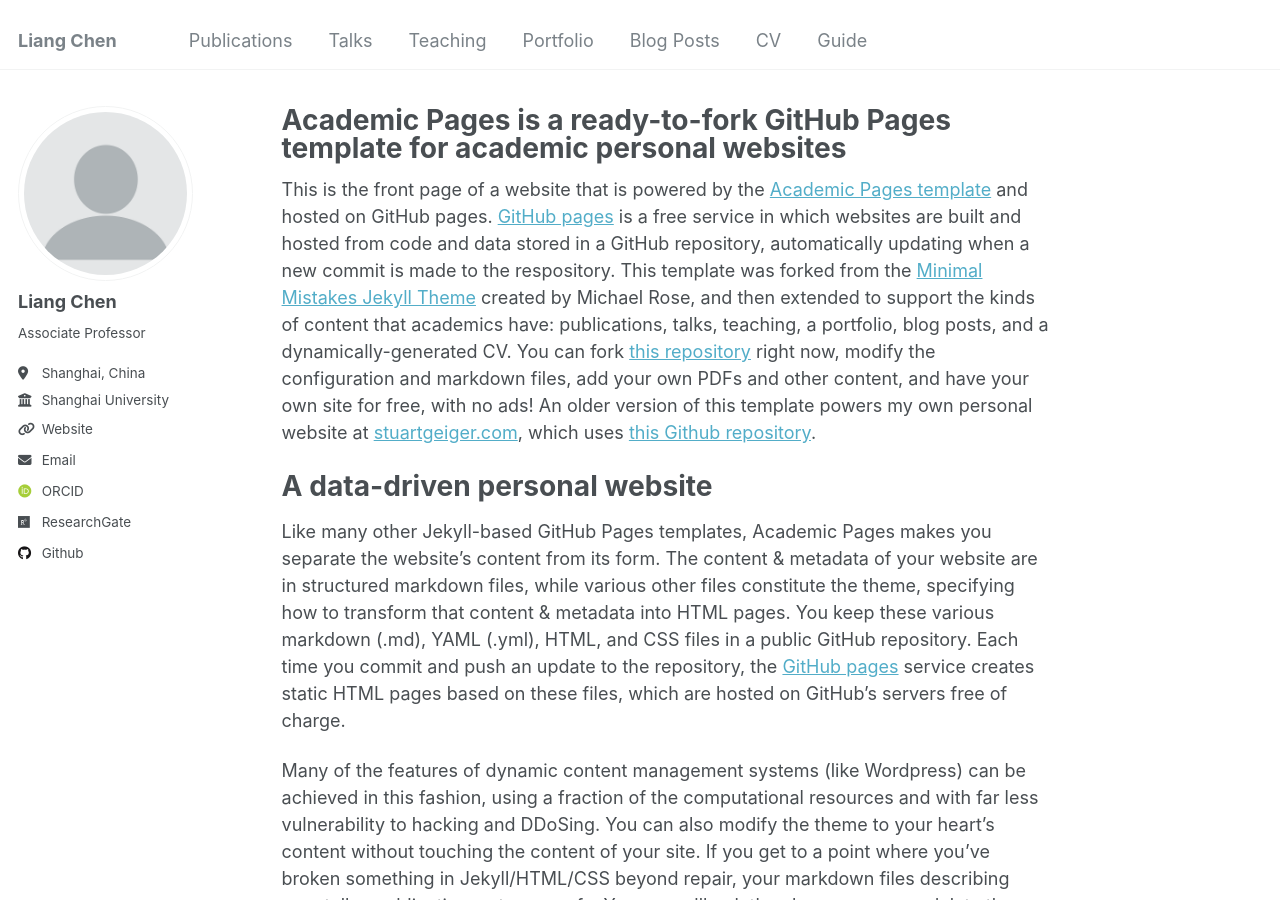
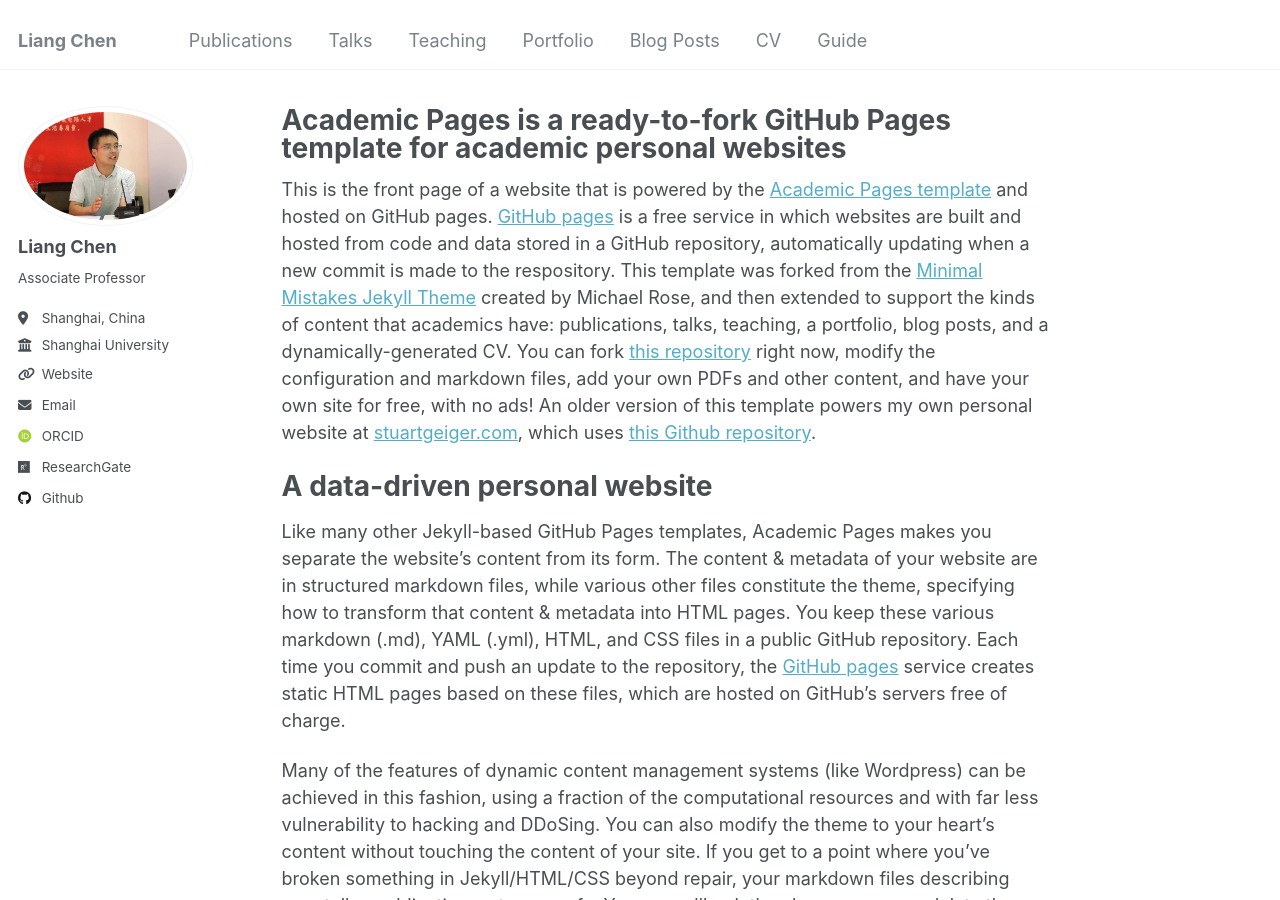
Before and after one commit to leonchenucr/leonchenucr.github.io, a Jekyll site: the page built from _pages/about.md, in a window 1280 px wide and 900 px high. Built offline with Jekyll 4.4.1, drawn with Linux system fonts in a browser that asks for light colours; some web fonts are replaced.

Commit message:
Update _config.yml

```diff
--- a/_config.yml
+++ b/_config.yml
@@ -21,7 +21,7 @@ repository               : #"academicpages/academicpages.github.io"
 #               Additional customization can be done by editing /_includes/author-profile.html
 author:
   # Biographic information
-  avatar           : "profile.png"
+  avatar           : "liangchen1017.jpg"
   name             : "Liang Chen"
   pronouns         : # example: "she/her"
   bio              : "Associate Professor"
```
